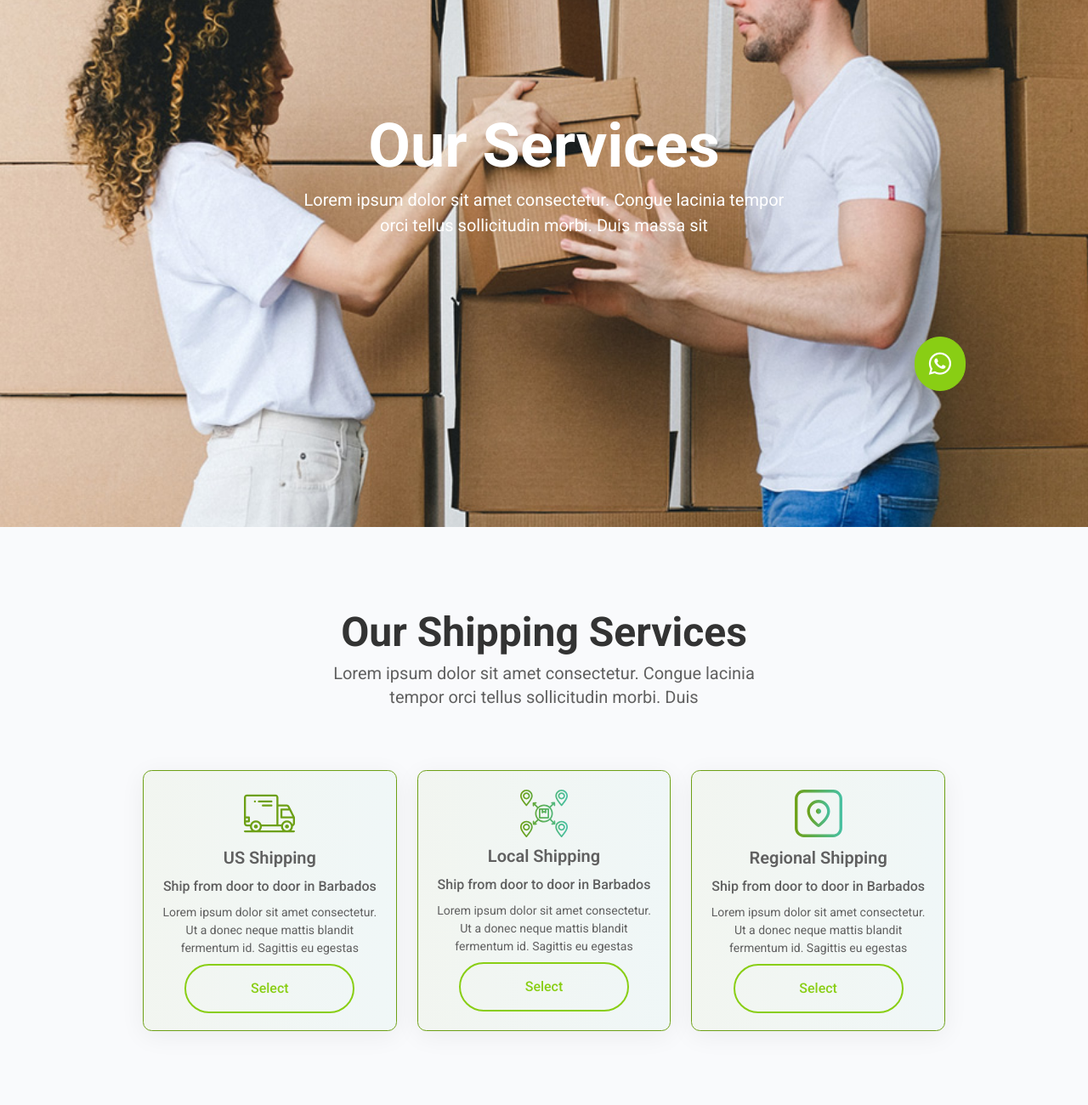
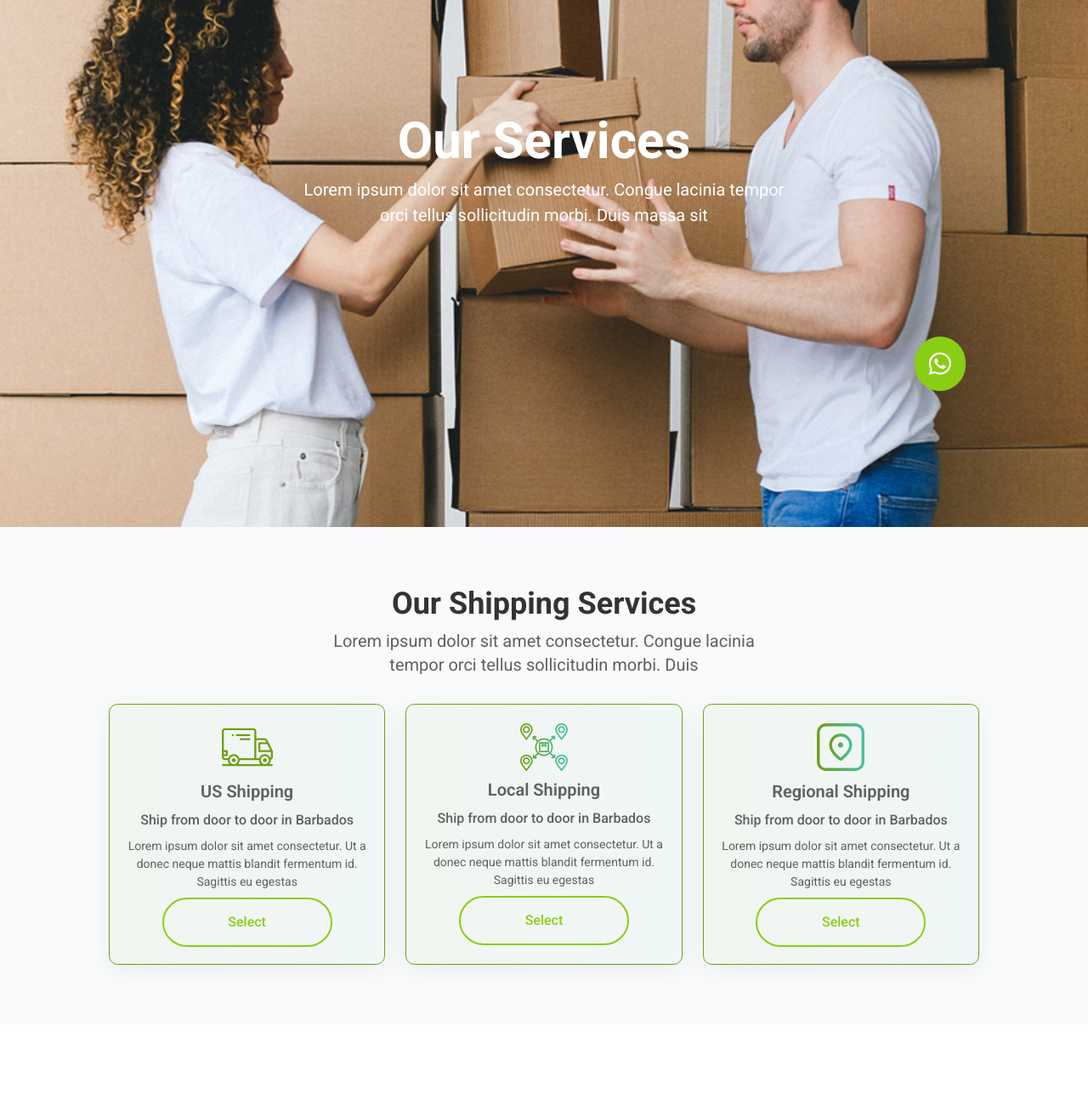
Before and after one commit to nobodipdebnath/Swift-Express-Cargo, a plain HTML site: page page/services.html in a window 1280 px wide. Shown: the part 180-1480 px from the top of the page at 85% size. Drawn offline with nearby package versions, Linux system fonts and the light colour scheme; files whose address does not match are found by name.

Commit message:
add file

```diff
--- a/page/services.html
+++ b/page/services.html
@@ -163,7 +163,7 @@
       </nav>
       <div class="flex justify-center items-center px-[7%]">
         <div class="py-[20%] w-[575px]">
-          <h1 class="text-center text-7xl font-bold text-white py-3">
+          <h1 class="text-center text-6xl font-bold text-white py-3">
             Our Services
           </h1>
           <p class="text-center text-[20px] text-white pb-6">
@@ -181,15 +181,15 @@
     <!-- Main Section Start -->
     <main class="">
       <!-- Choose section start -->
-      <section class="py-[100px] bg-[#F9FAFC] px-[10%]">
-        <h1 class="text-center text-[#333333] font-bold text-5xl">
+      <section class="py-[70px] bg-[#F9FAFC] px-[10%]">
+        <h1 class="text-center text-[#333333] font-bold text-4xl">
           Our Shipping Services
         </h1>
         <p class="text-center mt-2.5 text-[#606060] text-xl">
           Lorem ipsum dolor sit amet consectetur. Congue lacinia <br />tempor
           orci tellus sollicitudin morbi. Duis
         </p>
-        <div class="grid grid-cols-3 gap-6 mt-8 p-10">
+        <div class="grid grid-cols-3 gap-6 mt-8">
           <div class="flex justify-center items-center flex-col card p-5 cursor-pointer">
             <img src="../images/track.svg" alt="" />
             <h1 class="text-[#606060] font-semibold text-xl py-2">
```
